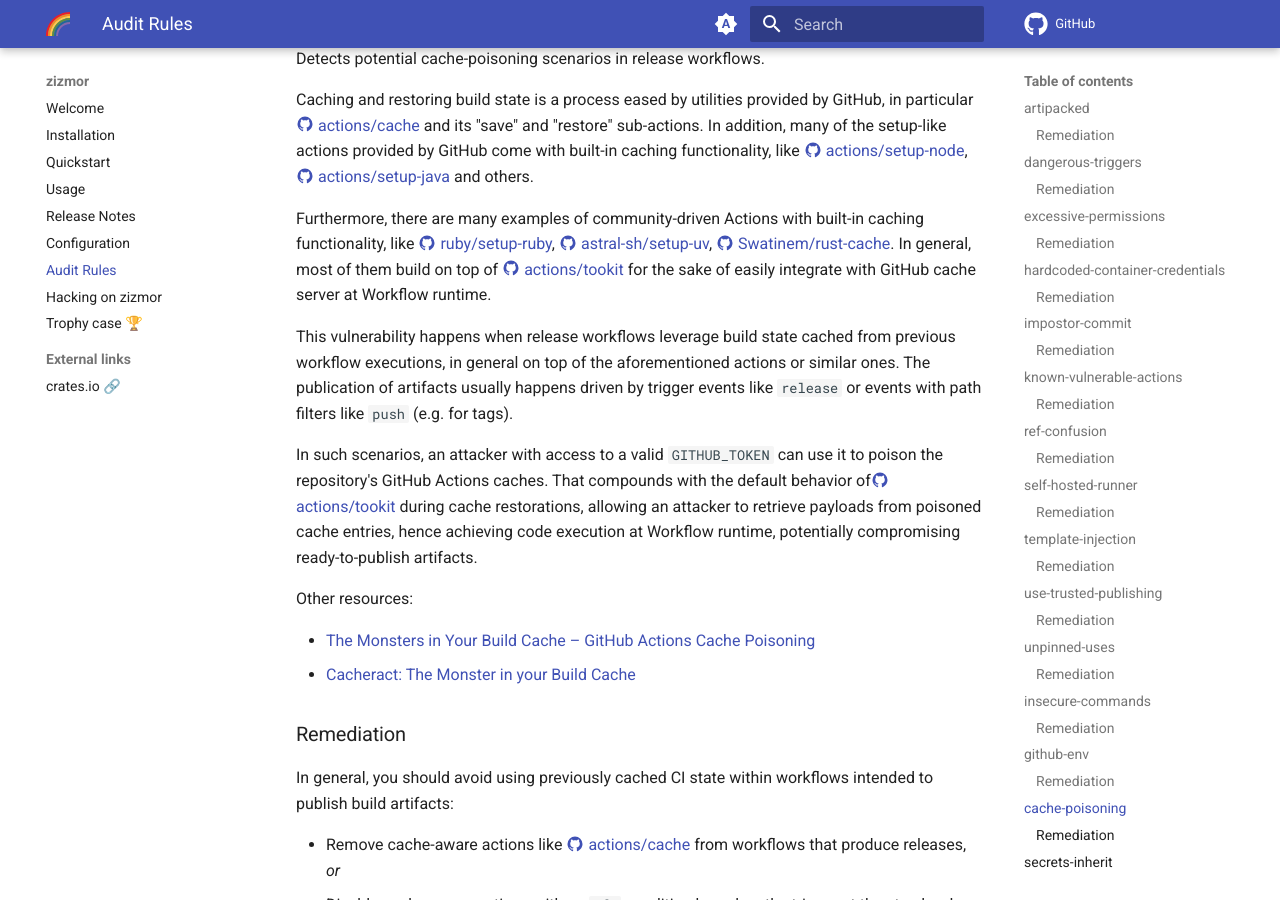
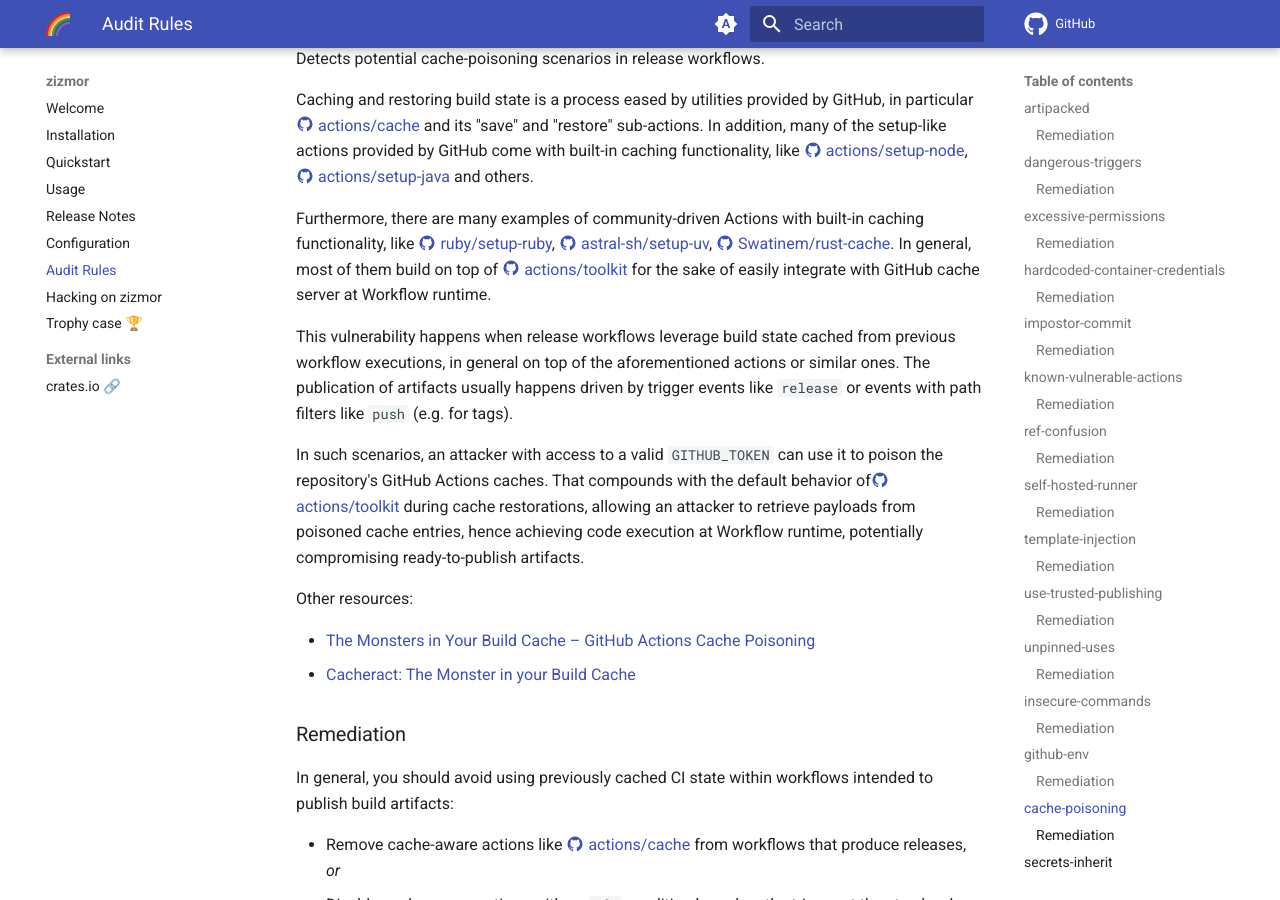
Before and after one commit to zizmorcore/zizmor, an MkDocs documentation site: the page built from docs/audits.md, in a window 1280 px wide and 900 px high, scrolled down 12427 px. Built offline with MkDocs 1.6.1 and Material for MkDocs 9.7.7, drawn with Linux system fonts in a browser that asks for light colours; comment, search, counter and statistics services are not loaded.

Commit message:
docs: typo (#456)

```diff
--- a/docs/audits.md
+++ b/docs/audits.md
@@ -726,7 +726,7 @@ by GitHub come with built-in caching functionality, like @actions/setup-node,
 
 Furthermore, there are many examples of community-driven Actions with built-in
 caching functionality, like @ruby/setup-ruby, @astral-sh/setup-uv,
-@Swatinem/rust-cache. In general, most of them build on top of @actions/tookit
+@Swatinem/rust-cache. In general, most of them build on top of @actions/toolkit
 for the sake of easily integrate with GitHub cache server at Workflow runtime.
 
 This vulnerability happens when release workflows leverage build state cached
@@ -737,7 +737,7 @@ by trigger events like `release` or events with path filters like `push`
 
 In such scenarios, an attacker with access to a valid `GITHUB_TOKEN` can use it
 to poison the repository's GitHub Actions caches. That compounds with the
-default behavior of @actions/tookit during cache restorations, allowing an
+default behavior of @actions/toolkit during cache restorations, allowing an
 attacker to retrieve payloads from poisoned cache entries, hence achieving code
 execution at Workflow runtime, potentially compromising ready-to-publish
 artifacts.
```
